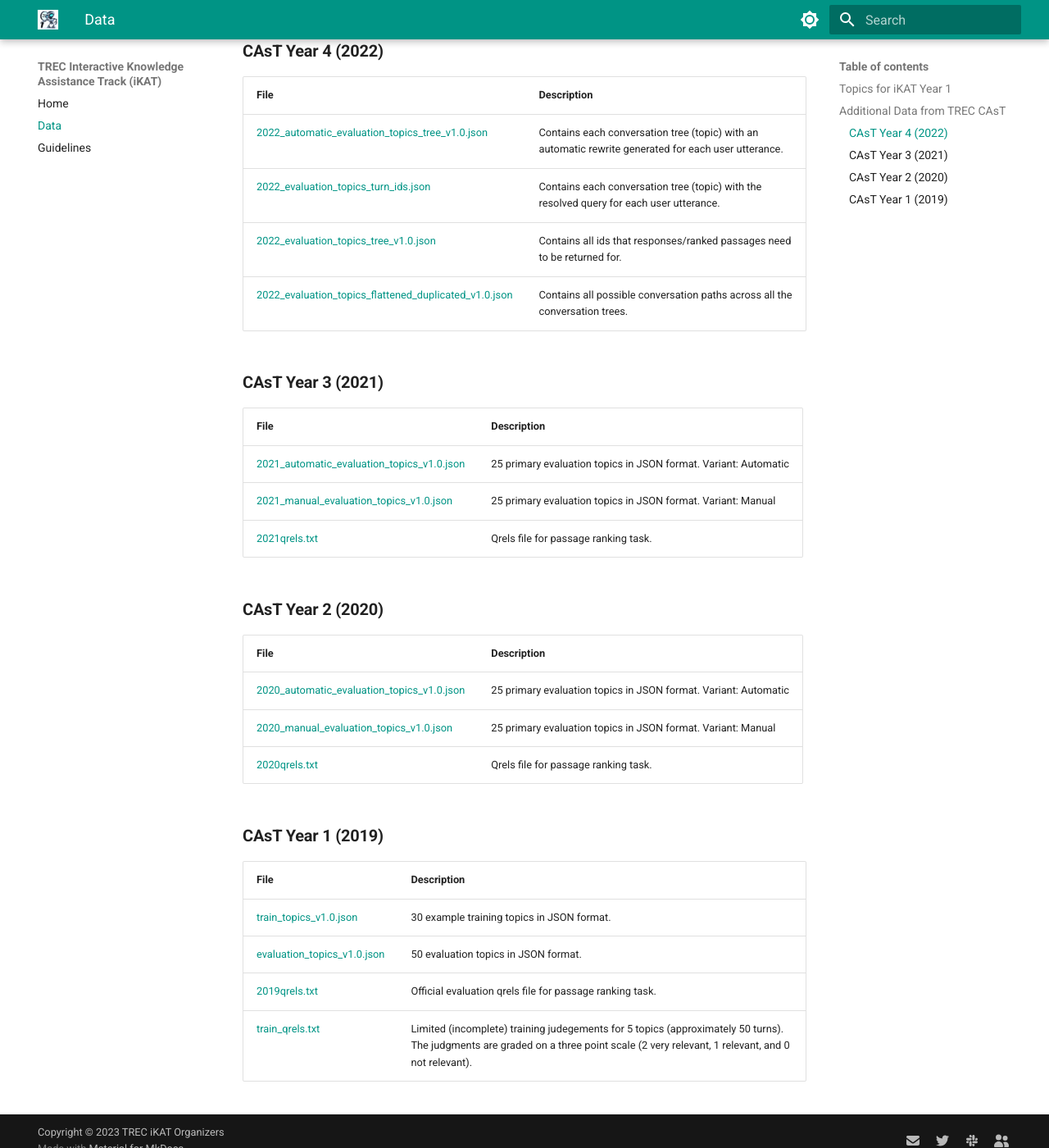
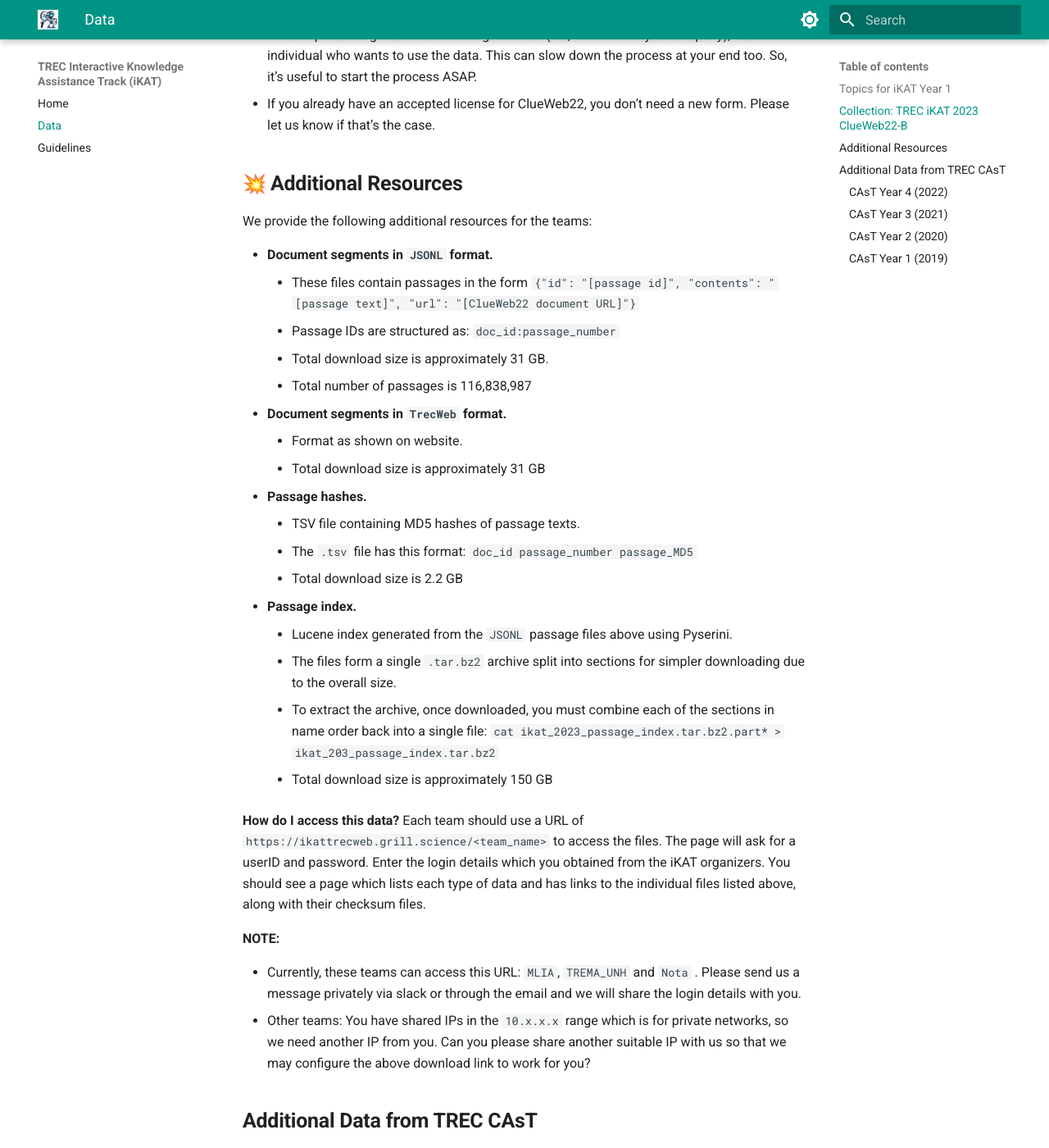
Before and after one commit to shubham526/trec-ikat-website, an MkDocs documentation site: the page built from docs/data.md, in a window 1280 px wide and 1400 px high, scrolled down 787 px. Shown: the whole window at 82% size. Built offline with MkDocs 1.6.1 and Material for MkDocs 9.7.7, drawn with Linux system fonts in a browser that asks for light colours; emoji names are drawn with the system emoji font; some of the changed text lies outside the part shown.

Commit message:
Updated website with details about data.

```diff
--- a/docs/data.md
+++ b/docs/data.md
@@ -8,6 +8,51 @@
 | 	[2023_train_topics_psg_text.jsonl](https://drive.google.com/file/d/1Bk90f0Rd982Px65GDuQayd5s8uXQs9UX/view?usp=sharing)       |       Text of provenance passages in the train topics.             |
 | 	[2023_test_topics.json](https://drive.google.com/file/d/1S4e1MjWSkCsfXfp7fAdyqTNnFMs2WIhI/view?usp=sharing)       |       Test topics in JSON format.             |
 | 	[2023_test_topics_psg_text.jsonl](https://drive.google.com/file/d/1YGhJAUEw9PPITPkrWP3EtnUsWiboh3eq/view?usp=sharing)       |       Text of provenance passages in the test topics.             |
+
+## :boom: **Collection: TREC iKAT 2023 ClueWeb22-B**
+
+The collection distribution is being handled directly by CMU and not the iKAT organizers. Please follow these steps to get your data license ASAP:
+
+- Sign the license form available on the [ClueWeb22 project web page](https://lemurproject.org/clueweb22/obtain.php).
+- Send the form to CMU for approval (**jlm4@andrew.cmu.edu**)
+
+Please give enough time to the CMU licensing office to accept your request. A download link will be sent to you by the ClueWeb22 team at CMU.
+
+**Note.**
+
+- CMU requires a signature from the organization (i.e., the university or company), not an individual who wants to use the data. This can slow down the process at your end too. So, it’s useful to start the process ASAP.
+- If you already have an accepted license for ClueWeb22, you don’t need a new form. Please let us know if that’s the case.
+
+
+## :boom: **Additional Resources**
+
+We provide the following additional resources for the teams:
+
+- **Document segments in `JSONL` format.**
+	- These files contain passages in the form `{"id": "[passage id]", "contents": "[passage text]", "url": "[ClueWeb22 document URL]"}`
+	- Passage IDs are structured as: `doc_id:passage_number`
+	- Total download size is approximately 31 GB.
+	- Total number of passages is 116,838,987
+- **Document segments in `TrecWeb` format.**
+	- Format as shown on website.
+	- Total download size is approximately 31 GB
+- **Passage hashes.**
+	- TSV file containing MD5 hashes of passage texts.
+	- The `.tsv` file has this format: `doc_id   passage_number    passage_MD5`
+	- Total download size is 2.2 GB
+- **Passage index.**
+	- Lucene index generated from the `JSONL` passage files above using Pyserini.
+	- The files form a single `.tar.bz2` archive split into sections for simpler downloading due to the overall size.
+	- To extract the archive, once downloaded, you must combine each of the sections in name order back into a single file:
+	`cat ikat_2023_passage_index.tar.bz2.part* > ikat_203_passage_index.tar.bz2`
+	- Total download size is approximately 150 GB
+
+**How do I access this data?** Each team should use a URL of `https://ikattrecweb.grill.science/<team_name>` to access the files. The page will ask for a userID and password. Enter the login details which you obtained from the iKAT organizers. You should see a page which lists each type of data and has links to the individual files listed above, along with their checksum files.
+
+**NOTE:**
+
+- Currently, these teams can access this URL: `MLIA`,  `TREMA_UNH` and `Nota` . Please send us a message privately via slack or through the email and we will share the login details with you.
+- Other teams: You have shared IPs in the `10.x.x.x` range which is for private networks, so we need another IP from you. Can you please share another suitable IP with us so that we may configure the above download link to work for you?
 
 
 
```
Also changed, not shown: docs/guidelines.md (+1 -17 lines), docs/index.md (+4 -2 lines).
